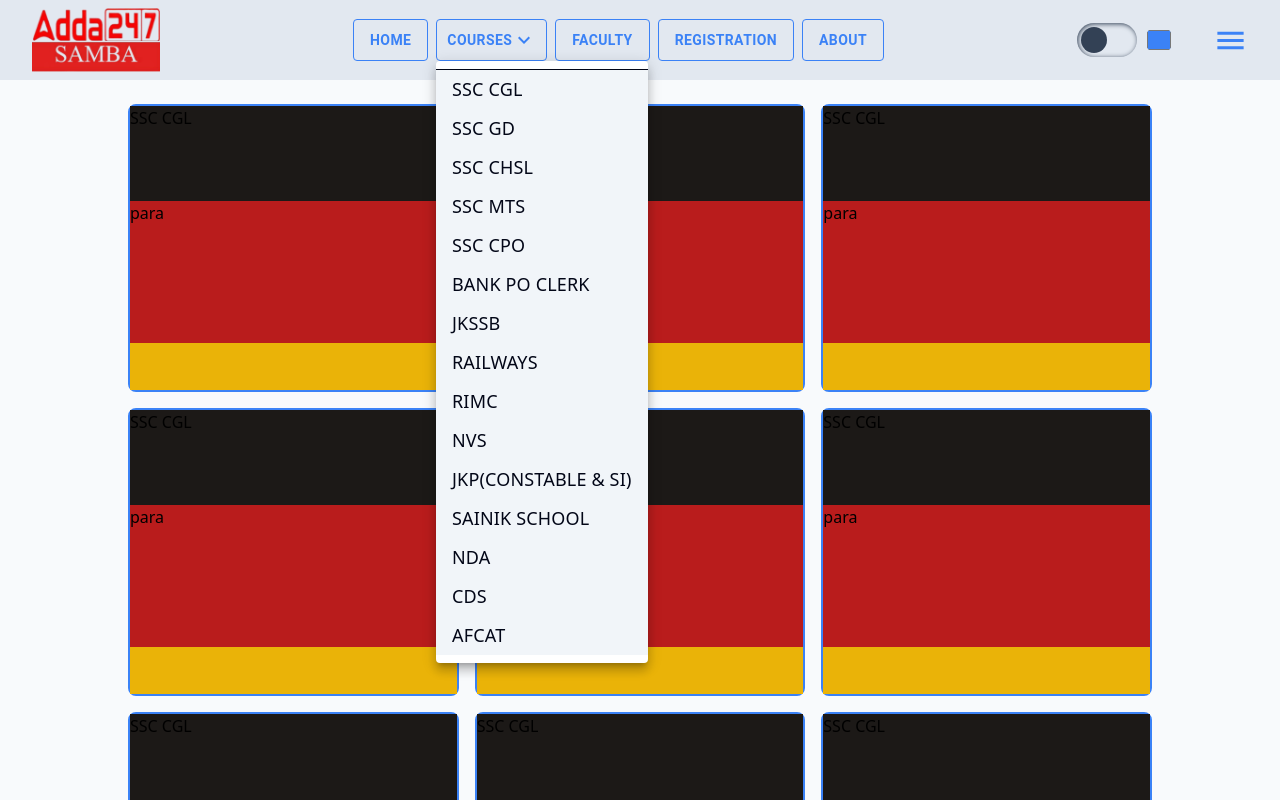
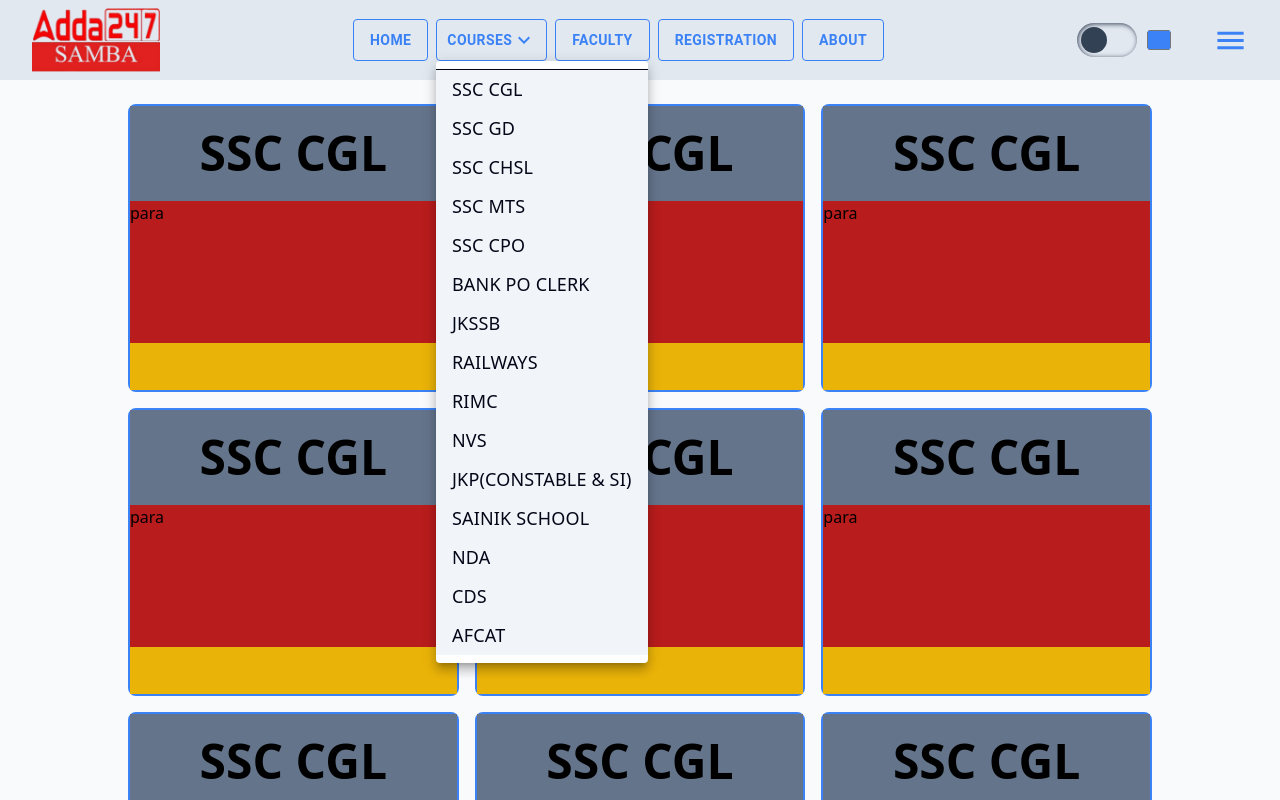
Before and after one commit to vishalkushwaha2003/Adda247-Samba, a React (Vite) app in the folder Frontend/: page / in a window 1280 px wide. Both pictures are taken after a click on the button "COURSES". Shown: the top 800 px of the page. Built offline with nearby package versions, Linux system fonts and the light colour scheme.

Commit message:
add textsize and font

```diff
--- a/Frontend/src/components/CourseComponent.jsx
+++ b/Frontend/src/components/CourseComponent.jsx
@@ -7,7 +7,7 @@ function CourseComponent() {
 
   return (
     <div className='h-72  bg-slate-500 border-2 rounded-lg   grid grid-cols-1 grid-rows-6' style={{borderColor:color}}>
-        <div className='col-span-1 row-span-2 bg-stone-900'>SSC CGL</div>
+        <div className='col-span-1 row-span-2 bg-slate-500 flex justify-center items-center lg:text-5xl font-bold md:text-4xl text-4xl  '>SSC CGL</div>
         <div className='col-span-1 row-span-3 bg-red-700'>para</div>
         <div className='col-span-1 row-span-1 bg-yellow-500'></div>
     </div>
```
